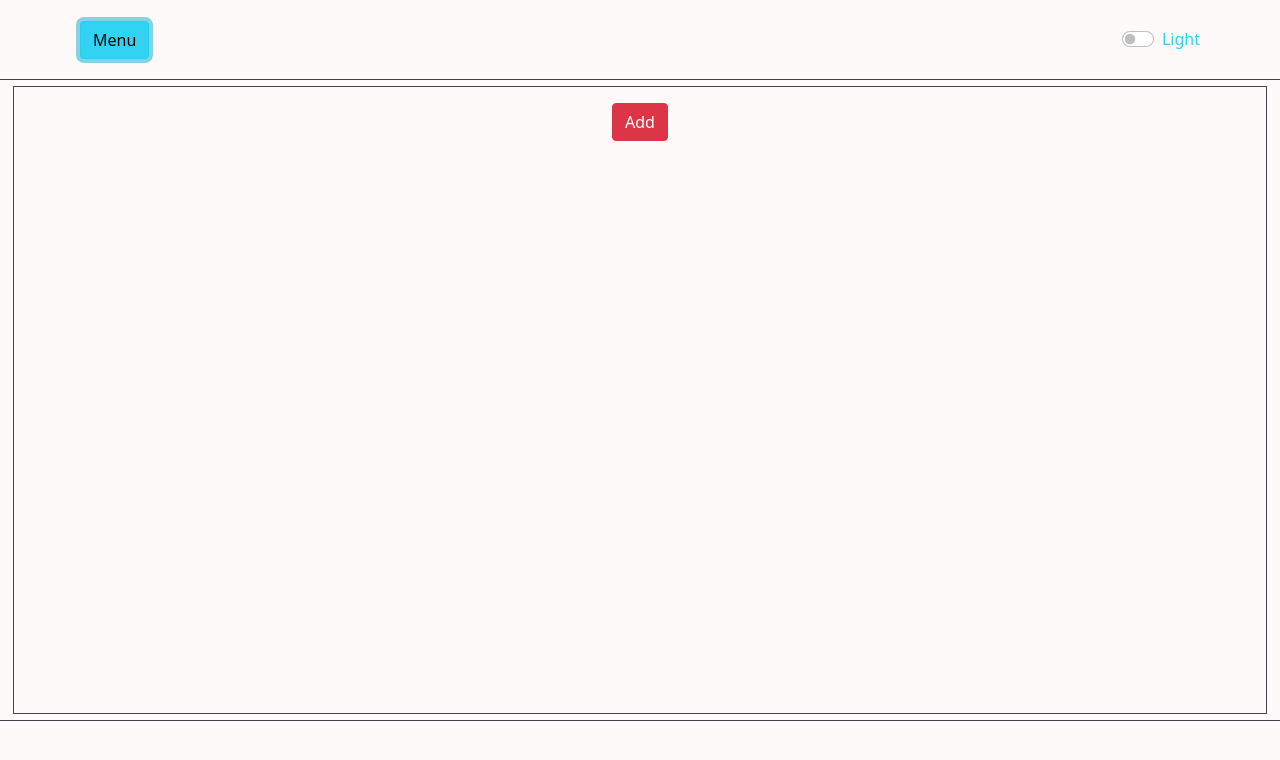
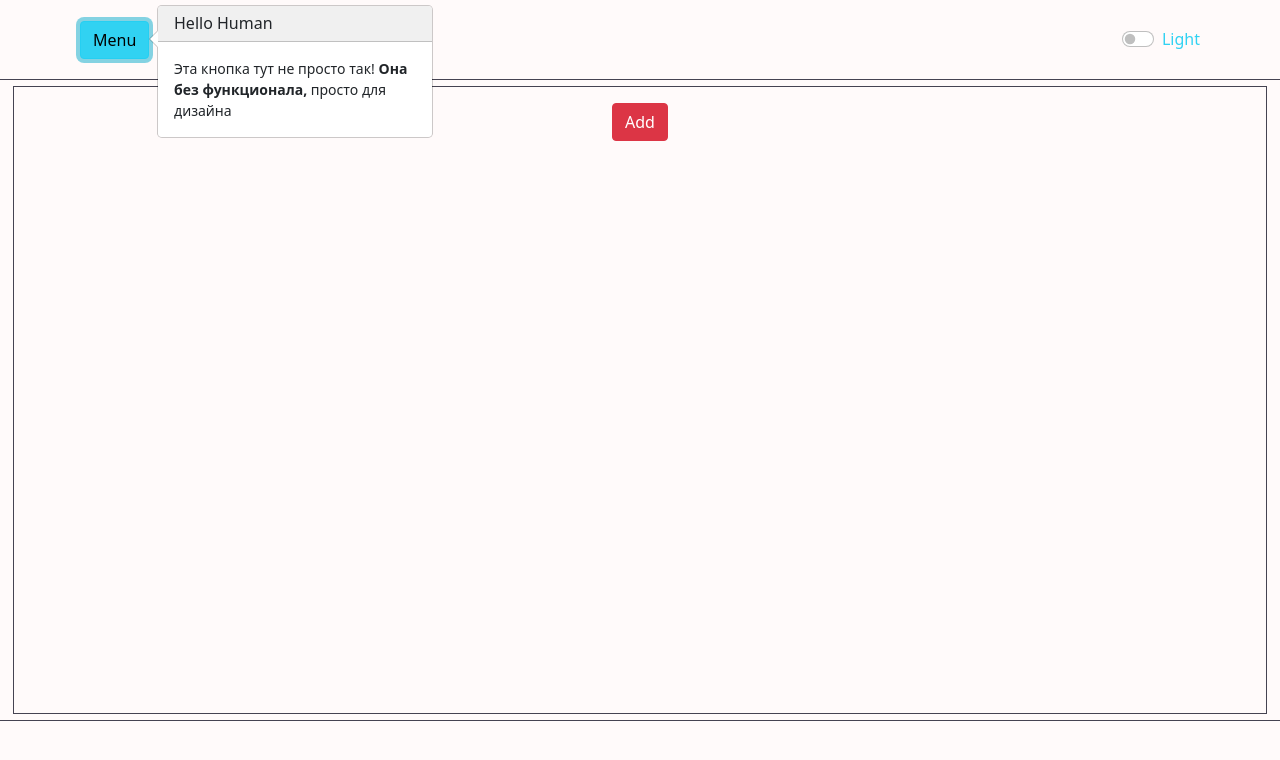
Before and after one commit to Sirius100/ModifTodo, a React (Create React App) app in the folder app/: page / in a window 1280 px wide. Both pictures are taken after a click on the button "Menu". Shown: the top 760 px of the page. Built offline with nearby package versions, Linux system fonts and the light colour scheme.

Commit message:
popover ready

```diff
--- a/app/src/header/header.jsx
+++ b/app/src/header/header.jsx
@@ -2,6 +2,9 @@ import styled from 'styled-components';
 import React, {useContext} from 'react';
 import {BtnChangeTheme} from '../header/changeTheme/changeTheme';
 import {Button} from 'react-bootstrap';
+import Popover from 'react-bootstrap/Popover';
+import Overlay from 'react-bootstrap/Overlay';
+import OverlayTrigger from 'react-bootstrap/OverlayTrigger';
 import {baseTheme} from '../theme/theme';
 import { AppContext } from '../app/App';
 
@@ -20,6 +23,18 @@ const ComponentHeader = styled.header`
   padding: 0 5em;
   transition: all, .6s;
 `
+
+const popover = (
+  <Popover id="popover-basic">
+    <Popover.Header as="h3">Hello Human</Popover.Header>
+    <Popover.Body>
+      Эта кнопка тут не просто так!&nbsp;
+      <strong>Она без функционала,&nbsp;</strong>
+      просто для дизайна
+    </Popover.Body>
+  </Popover>
+);
+
 export function Header() {
 
   const {themeBgBoolean} = useContext(AppContext)
@@ -30,9 +45,15 @@ export function Header() {
      * brd - border разделов
      */
     <ComponentHeader bg={themeBgBoolean.theme} brd={themeBgBoolean.theme}>
-      <Button variant="info">Menu</Button>{' '}
+      <OverlayTrigger trigger="click" placement="right" overlay={popover}>
+        <Button variant="info">Menu</Button>
+      </OverlayTrigger>
       <BtnChangeTheme />
     </ComponentHeader>
 
   )
 }
+
+<OverlayTrigger trigger="click" placement="right" overlay={popover}>
+<Button variant="success">Click me to see</Button>
+</OverlayTrigger>
```
